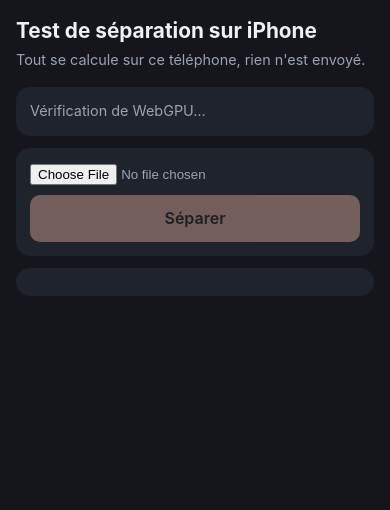
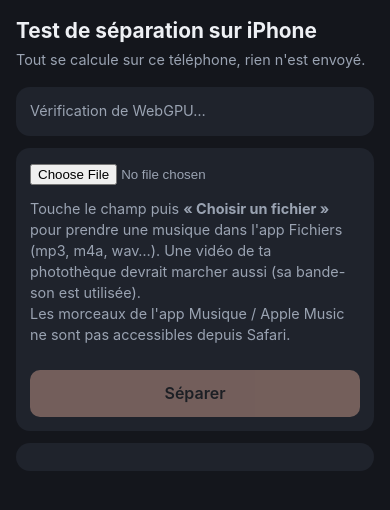
Before and after one commit to jmetrorun-wq/stem-test, a plain HTML site: page index.html in a window 390 px wide. Drawn offline with Linux system fonts and the light colour scheme.

Commit message:
Sélecteur de fichier : propose l'app Fichiers sur iPhone
Le filtre audio/* faisait ouvrir la photothèque (vidéos seulement) dans Safari iOS.

Co-Authored-By: Claude Opus 5.5 <noreply@anthropic.com>

```diff
--- a/index.html
+++ b/index.html
@@ -36,7 +36,10 @@
 </div>
 
 <div class="card">
-  <input type="file" id="file" accept="audio/*">
+  <input type="file" id="file">
+  <p class="muted">Touche le champ puis <b>« Choisir un fichier »</b> pour prendre une musique dans l'app Fichiers (mp3, m4a, wav…).
+    Une vidéo de ta photothèque devrait marcher aussi (sa bande-son est utilisée).<br>
+    Les morceaux de l'app Musique / Apple Music ne sont pas accessibles depuis Safari.</p>
   <div style="height:10px"></div>
   <button id="go" disabled>Séparer</button>
 </div>
```
